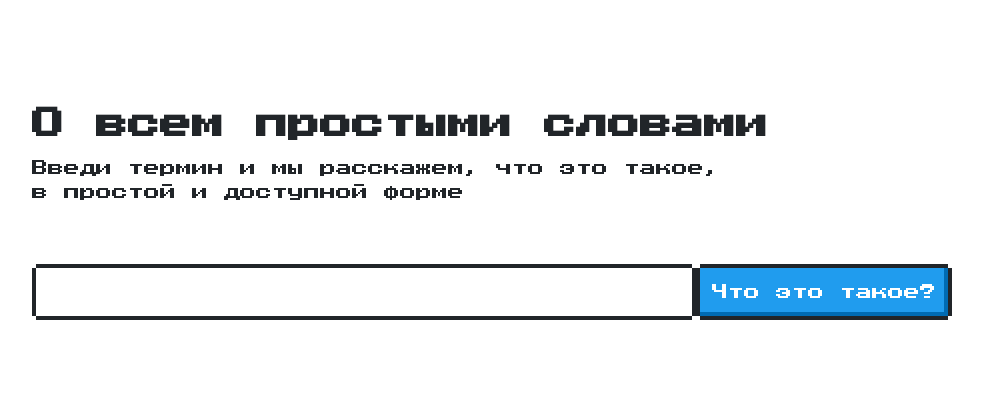
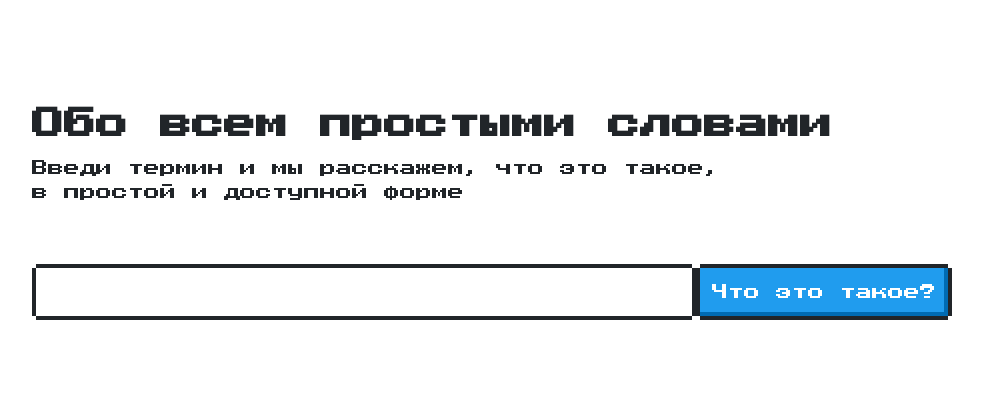
Before and after one commit to sms-system/bult-webinar-app, a plain HTML site: page index.html in a window 1280 px wide. Shown: the whole page, without its empty margins (148-1131 px from the left). Drawn offline with nearby package versions, Linux system fonts and the light colour scheme.

Commit message:
Update index.html

```diff
--- a/index.html
+++ b/index.html
@@ -3,7 +3,7 @@
 <head>
     <meta charset="UTF-8">
     <meta name="viewport" content="width=device-width, initial-scale=1.0">
-    <title>О всем простыми словами</title>
+    <title>Обо всем простыми словами</title>
     <link href="https://fonts.googleapis.com/css?family=Press+Start+2P" rel="stylesheet">
     <link href="https://unpkg.com/nes.css@2.3.0/css/nes.min.css" rel="stylesheet" />
     <meta http-equiv="Content-Security-Policy" content="default-src * self blob: data: gap:; style-src * self 'unsafe-inline' blob: data: gap:; script-src * 'self' 'unsafe-eval' 'unsafe-inline' blob: data: gap:; object-src * 'self' blob: data: gap:; img-src * self 'unsafe-inline' blob: data: gap:; connect-src self * 'unsafe-inline' blob: data: gap:; frame-src * self blob: data: gap:;">
@@ -76,7 +76,7 @@
     </script>
 </head>
 <body>
-    <h1>О всем простыми словами</h1>
+    <h1>Обо всем простыми словами</h1>
     <p>Введи термин и мы расскажем, что это такое,<br>в простой и доступной форме</p>
 
     <form id="form" class="searchInput">
```
